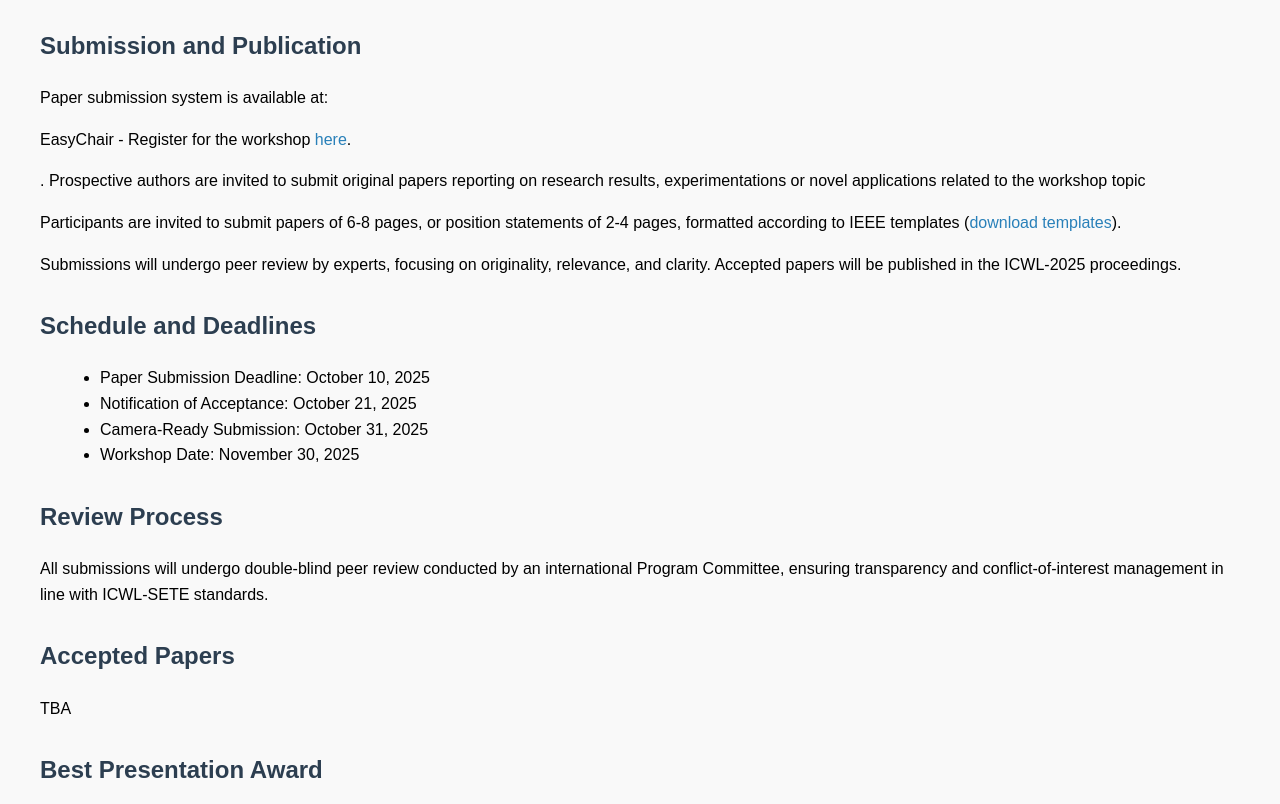
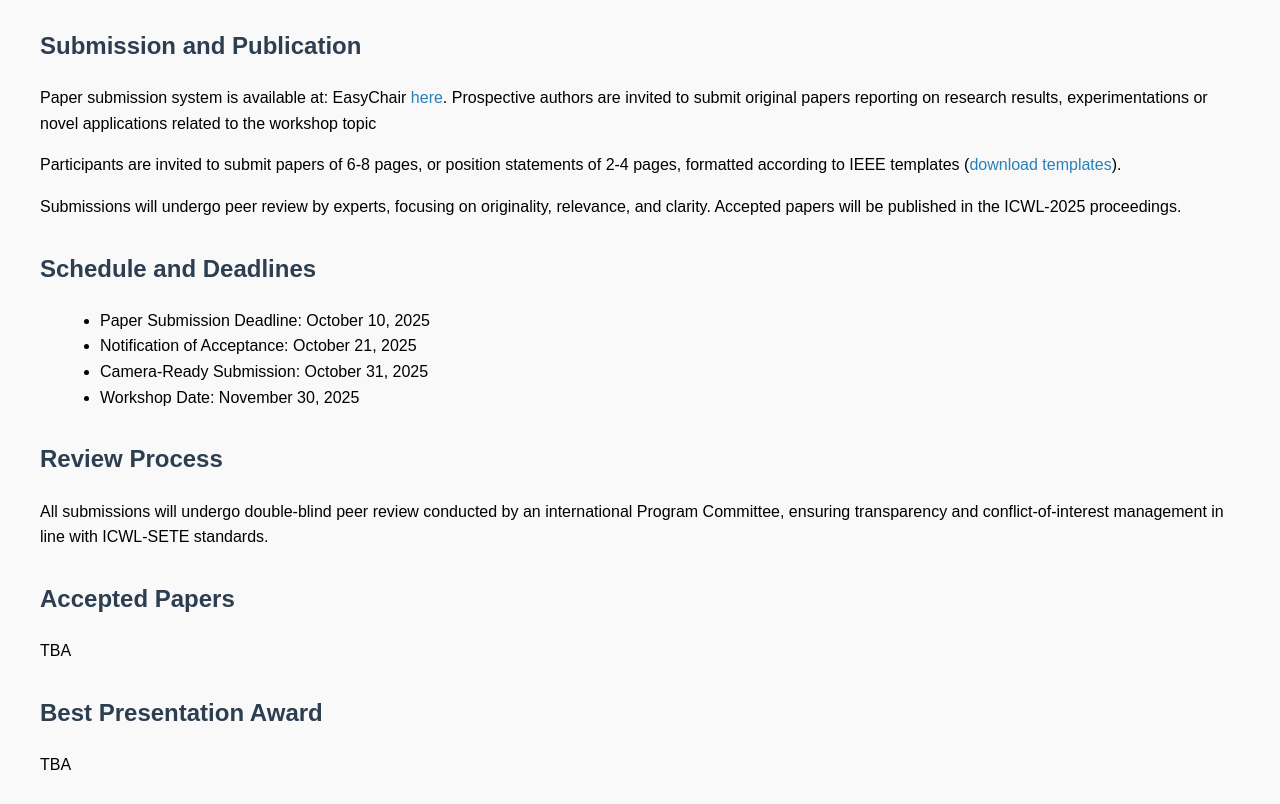
Before and after one commit to aiotmapd2025/aiotmapd2025.github.io, a plain HTML site: page index.html in a window 1280 px wide. Shown: the part 1337-2141 px from the top of the page. Drawn offline with Linux system fonts and the light colour scheme.

Commit message:
Update index.html

```diff
--- a/index.html
+++ b/index.html
@@ -120,7 +120,7 @@
 
 <div class="section">
   <h2>Submission and Publication</h2>
-  <p>Paper submission system is available at: <p>EasyChair - Register for the workshop <a href="https://easychair.org/my/conference?conf=aiotmapd2025" target="_blank">here</a>.</p>. Prospective authors are invited to submit original papers reporting on research results, experimentations or novel applications related to the workshop topic</p>
+  <p>Paper submission system is available at: EasyChair <a href="https://easychair.org/my/conference?conf=aiotmapd2025" target="_blank">here</a>. Prospective authors are invited to submit original papers reporting on research results, experimentations or novel applications related to the workshop topic</p>
   <p>Participants are invited to submit papers of 6-8 pages, or position statements of 2-4 pages, formatted according to IEEE templates (<a href="https://www.ieee.org/conferences/publishing/templates" target="_blank">download templates</a>).</p>
   <p>Submissions will undergo peer review by experts, focusing on originality, relevance, and clarity. Accepted papers will be published in the ICWL-2025 proceedings.</p>
 </div>
```
